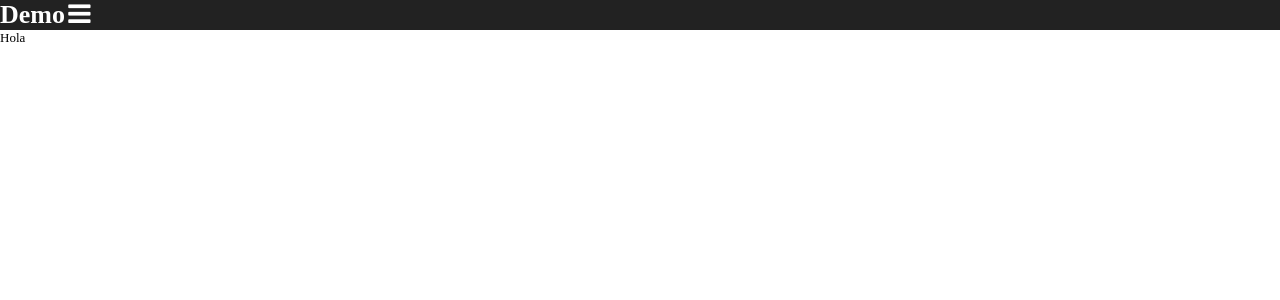
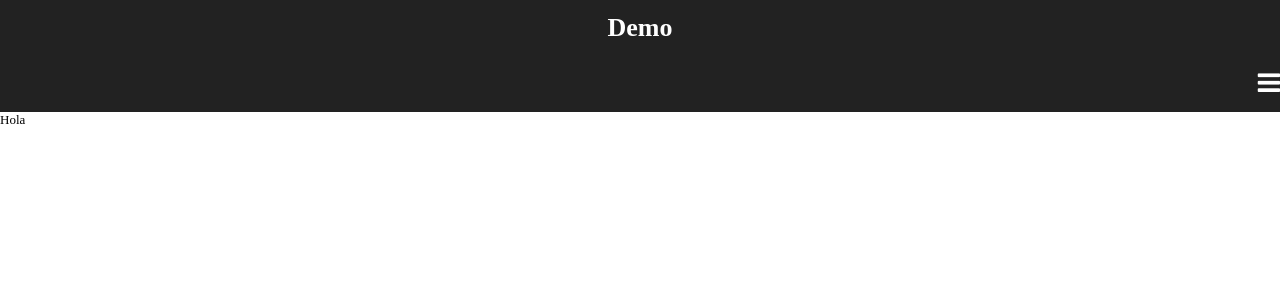
Before and after one commit to CarbajalS/FramaTemplate, a Jekyll site: the page built from index.html, in a window 1280 px wide. Shown: the top 300 px of the page. Built offline with Jekyll 4.4.1, drawn with Linux system fonts in a browser that asks for light colours.

Commit message:
Add files via upload

```diff
--- a/_includes/header.html
+++ b/_includes/header.html
@@ -1,4 +1,4 @@
 <div class="header">
-<span class="titleweb">Demo</span>
-<span class="reordermenu"><i class="fa fa-reorder"></i></span>
+<div class="titleweb">Demo</div>
+<div class="reordermenu"><i class="fa fa-reorder"></i></div>
 </div>
```
